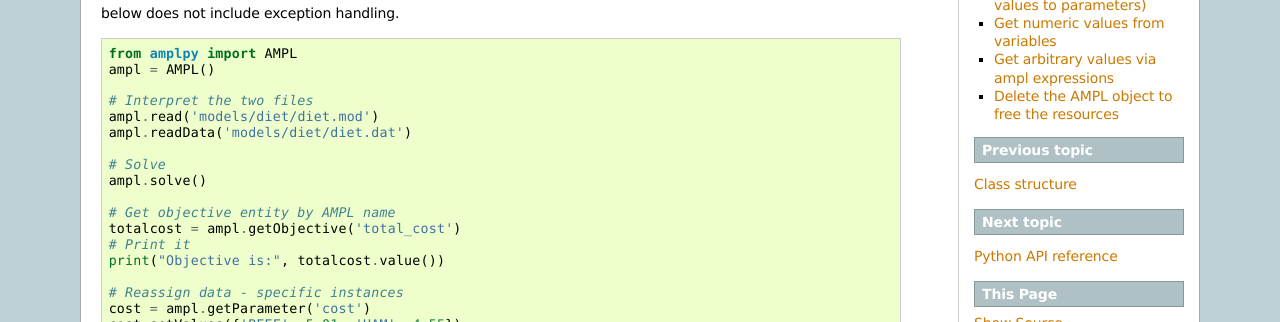
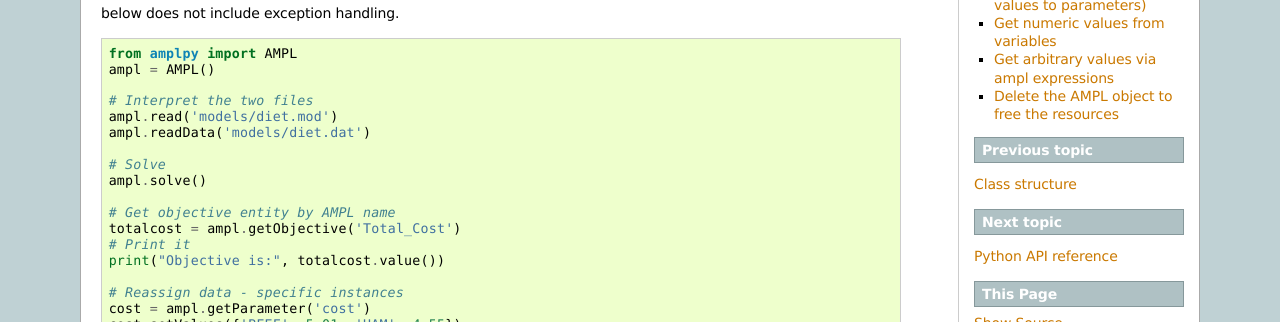
Before and after one commit to ampl/amplpy, a Sphinx documentation site: the page built from docs/source/quick-start.rst, in a window 1280 px wide and 900 px high. Shown: the part 271-593 px from the top of the window. Built offline with Sphinx 7.4.7, drawn with Linux system fonts in a browser that asks for light colours; some of the changed text lies outside the part shown.

Commit message:
Update diet.mod to match the file distributed with ampl. Fix #19

```diff
--- a/docs/source/examples.rst
+++ b/docs/source/examples.rst
@@ -38,8 +38,7 @@ Example 3: Use AMPL asynchronously
 
 This example shows how to:
 
-* set a callback for AMPL async operation (implementing :class:`amplpy.Runnable`)
-* start and interrupt async operations
+* start an AMPL async operation
 
 
 Example 4: Get and set data through DataFrames
--- a/docs/source/quick-start.rst
+++ b/docs/source/quick-start.rst
@@ -22,14 +22,14 @@ all the code in the examples below does not include exception handling.
   ampl = AMPL()
 
   # Interpret the two files
-  ampl.read('models/diet/diet.mod')
-  ampl.readData('models/diet/diet.dat')
+  ampl.read('models/diet.mod')
+  ampl.readData('models/diet.dat')
 
   # Solve
   ampl.solve()
 
   # Get objective entity by AMPL name
-  totalcost = ampl.getObjective('total_cost')
+  totalcost = ampl.getObjective('Total_Cost')
   # Print it
   print("Objective is:", totalcost.value())
 
@@ -136,7 +136,7 @@ of interest for the programmer. The generic procedure is:
 
 .. code-block:: python
 
-    totalcost = ampl.getObjective('total_cost')
+    totalcost = ampl.getObjective('Total_Cost')
     print("Objective is:", totalcost.get().value())
 
 It can be noted that we access an Objective to interrogate AMPL API about the objective function.
```
Also changed, not shown: 5 other files.
